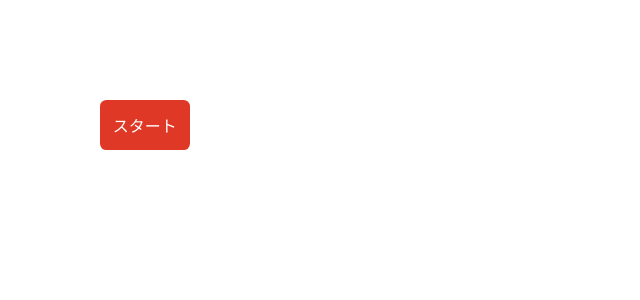
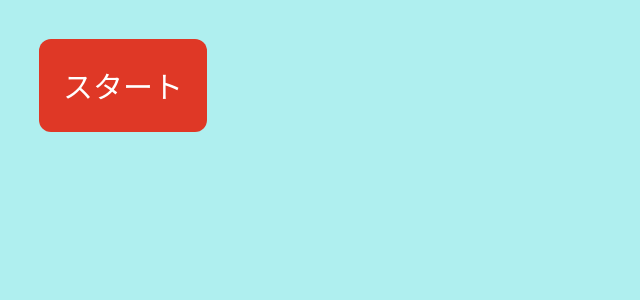
Before and after one commit to AkaishiTakumi/Siritori, a React (Vite) app: page / in a window 1280 px wide. Shown: the top 300 px of the page, without its empty margins (0-640 px from the left). Built offline with nearby package versions, Linux system fonts and the light colour scheme.

Commit message:
[feat] 見た目をきれいにした
#8

```diff
--- a/src/App.css
+++ b/src/App.css
@@ -1,13 +1,23 @@
-.start-reset-button {
-    position: absolute;/* absoluteとは 親要素を基準にして配置すること */
-    left: 100px;
-    top: 100px;
-    user-select: none; /* ユーザーが選択できないようにする */
-    background-color: rgb(223, 56, 38); /* 背景色 */
-    color: rgb(255, 255, 255); /* 文字色 */
-    padding: 0.8rem; /* 内側の余白 */
-    border-radius: 0.4rem; /* 角の丸み */
-    cursor: pointer; /* カーソルをポインタに */
+@media (max-width: 1023px) {
+	html {
+		font-size: 50px;
+	}
+
+	.handle-wheel {
+		margin: 0.3rem; /* 外側の余白 */
+		border: 0;
+		padding: 0;
+		width: 15rem;
+		height: 2.7rem;
+		overflow-x: scroll;
+		white-space: nowrap;
+		border: 1px solid black;
+	}
+}
+
+@media (min-width:1024px) {
+	html {
+		font-size: 30px;
 	}
 
 	.handle-wheel {
@@ -15,10 +25,41 @@
 		border: 0;
 		padding: 0;
 		width: 30rem;
-	height: 2.6rem;
+		height: 2.7rem;
 		overflow-x: scroll;
 		white-space: nowrap;
 		border: 1px solid black;
+	}
+}
+
+#root {
+	width: 100%;
+	height: 100%;
+}
+
+body {
+	margin: 0;
+	padding: 0;
+	background-color: rgb(175, 239, 239);
+}
+
+.main {
+	position: absolute; /* absoluteとは 親要素を基準にして配置すること */
+	left: 1rem;
+	top: 1rem;
+}
+
+.start-reset-button {
+	margin: 0.3rem; /* 外側の余白 */
+	border: 0;
+	padding: 0.8rem; /* 内側の余白 */
+	width: 4rem;
+	height: 1.5rem;
+	user-select: none; /* ユーザーが選択できないようにする */
+	background-color: rgb(223, 56, 38); /* 背景色 */
+	color: rgb(255, 255, 255); /* 文字色 */
+	border-radius: 0.4rem; /* 角の丸み */
+	cursor: pointer; /* カーソルをポインタに */
 }
 
 .handle-wheel-contents {
@@ -31,3 +72,25 @@
 	margin: 0.3rem;
 	border: 1px solid gray;
 }
+
+.last-text-word{
+	font-size: 1.3em;
+}
+
+.new-text {
+	display: flex;
+	align-items: center;
+}
+
+.new-text-box {
+	font-size: 0.6rem;
+	min-width: 7rem;
+	width: max-content;
+	height: 1rem;
+}
+
+.new-text-button {
+	font-size: 0.6rem;
+	width: max-content;
+	height: 1rem;
+}
--- a/src/App.tsx
+++ b/src/App.tsx
@@ -38,7 +38,8 @@ function App() {
 				<>
 					<HorizontalScroll vocabBook={vocabBook} />
 					<div className="last-text">
-						ひとつ前の単語は{lastText}です
+						ひとつ前の単語は{" "}
+						<span className="last-text-word">{lastText}</span> です
 					</div>
 				</>
 			)}
@@ -250,5 +251,4 @@ function HorizontalScroll({ vocabBook }: { vocabBook: string[] }) {
 	);
 }
 
-
 export default App;
```
Lines whose indentation alone changed are shown as unchanged.
